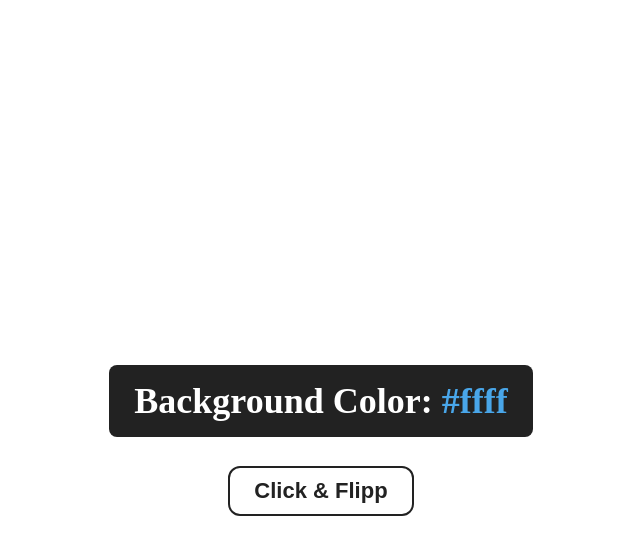
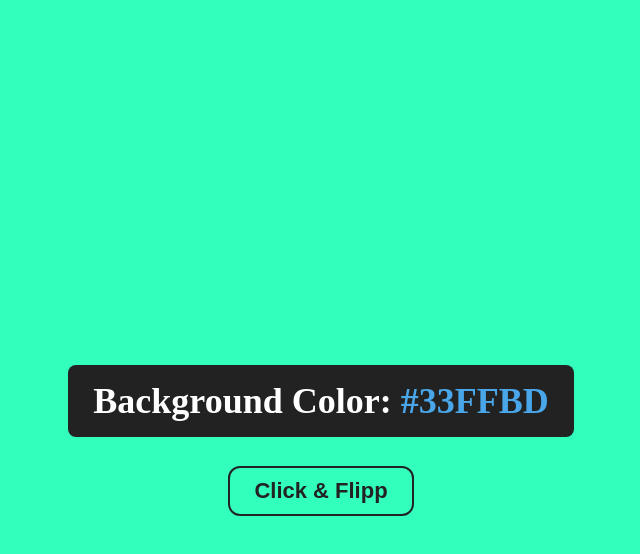
Before and after one commit to rakibul0310/color-flipper-js-dom, a plain HTML site: page index.html in a window 1280 px wide. Both pictures are taken after a click on the button "Click & Flipp". Shown: the whole page, without its empty margins (319-959 px from the left). Drawn offline with Linux system fonts and the light colour scheme.

Commit message:
add dynamicness for flipp colors

```diff
--- a/index.html
+++ b/index.html
@@ -16,7 +16,7 @@
 
         <div class="container">
             <h1>Background Color: <span class="color-code">#ffff</span></h1>
-            <button class="btn">Click & Flipp</button>
+            <button class="btn" onclick=handleColorFlipp()>Click & Flipp</button>
         </div>
 
     </section>
--- a/main.js
+++ b/main.js
@@ -1 +1,12 @@
 const Color = ["#FF5733", "#FFBD33", "#DBFF33", "#75FF33", "#33FF57", "#33FFBD", "#00ADFF", "#0052FF", "#4700FF", "#8900FF", "#FB00FF", "#FF006E", "#FF0000"];
+
+const container = document.querySelector(".content-wrapper");
+const colorName = document.querySelector(".color-code");
+const Button = document.querySelector(".btn");
+
+function handleColorFlipp() {
+    const RandomNumber = Math.floor(Math.random() * Color.length);
+
+    container.style.backgroundColor = Color[RandomNumber];
+    colorName.innerHTML = Color[RandomNumber];
+}
```
